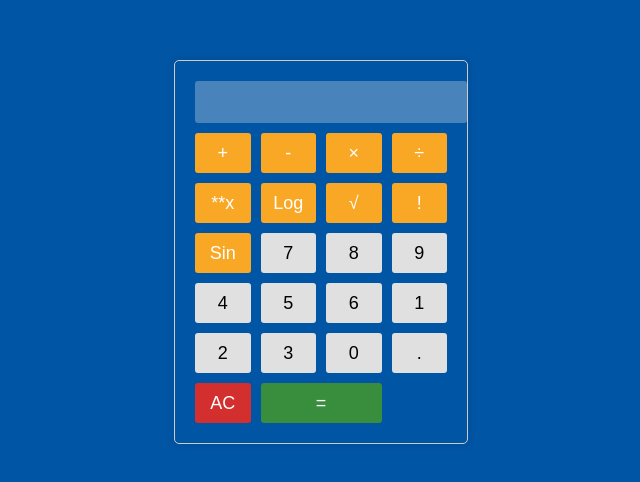
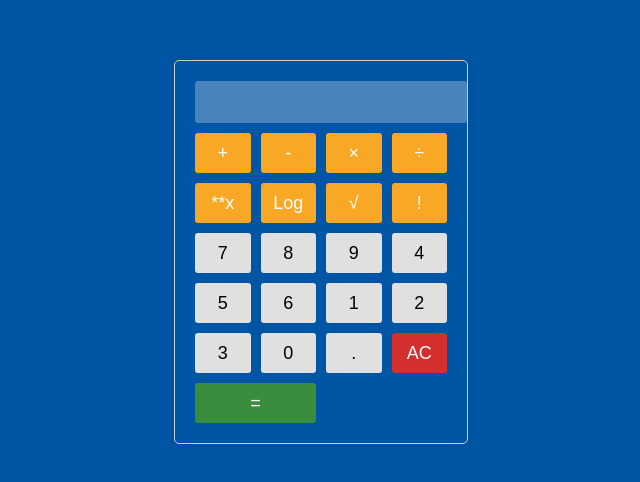
Before and after one commit to Starzz90/Webcalc., a plain HTML site: page index.html in a window 1280 px wide. Shown: the part 156-638 px from the top of the page, without its empty margins (319-959 px from the left). Drawn offline with Linux system fonts and the light colour scheme.

Commit message:
index.html

```diff
--- a/index.html
+++ b/index.html
@@ -18,7 +18,7 @@
             <button type="button" class="operator" value="Log">Log</button>
             <button type="button" class="operator" value="sqrt">√</button>
             <button type="button" class="operator" value="Factorial">!</button>
-            <button type="button" class="operator" value="Sin">Sin</button>
+
             <button type="button" value="7">7</button>
             <button type="button" value="8">8</button>
             <button type="button" value="9">9</button>
```
